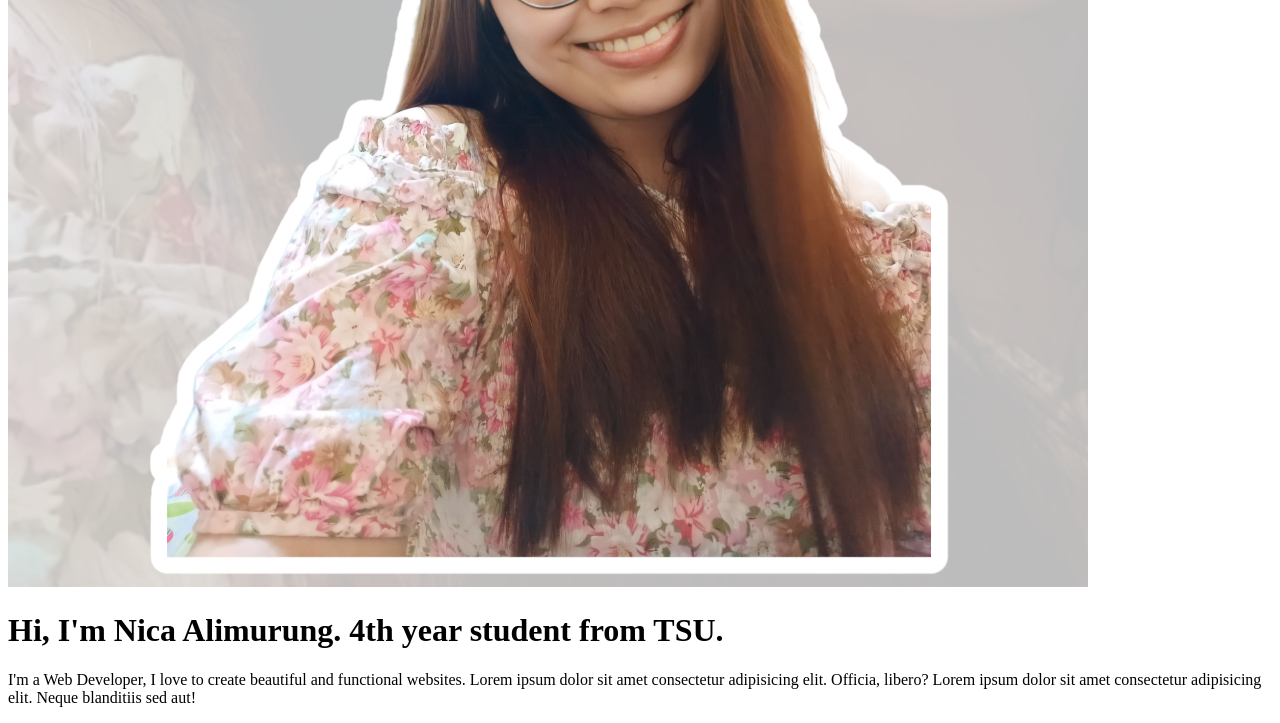
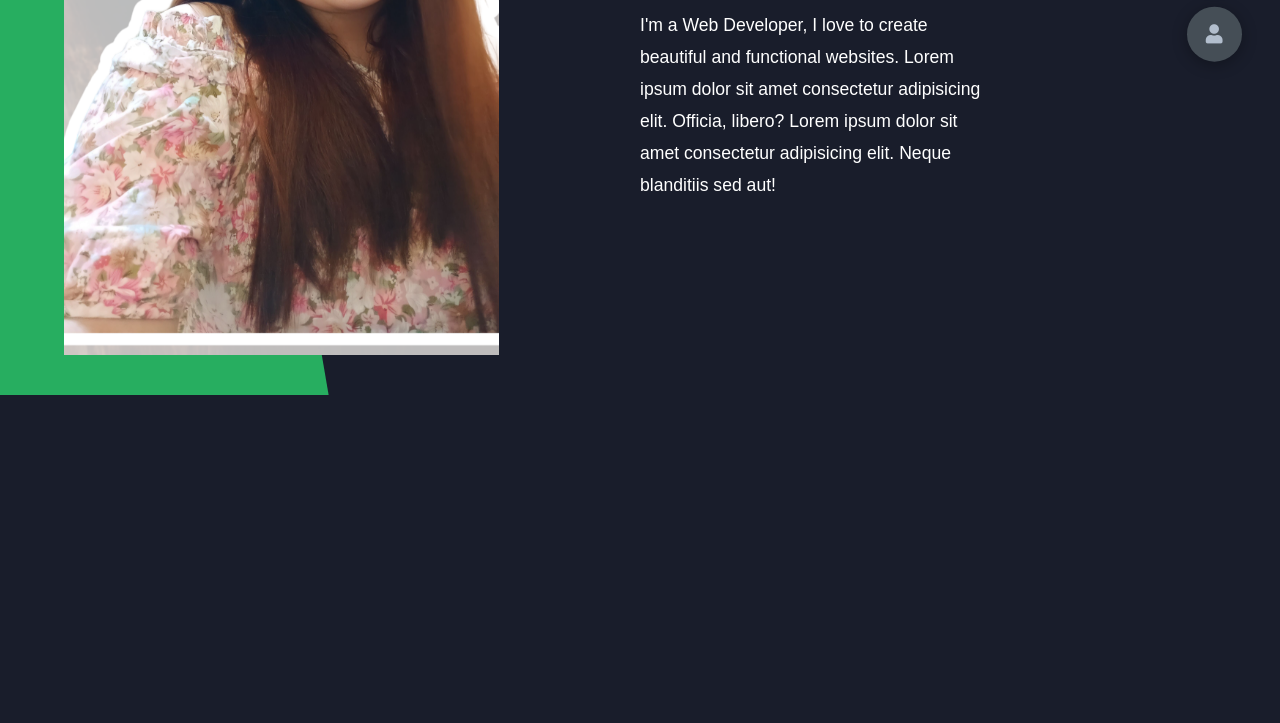
Before and after one commit to LiwanagDale/IPT2-Group5, a plain HTML site: page ALIMURUNGindex.html in a window 1280 px wide. Shown: the part 405-1128 px from the top of the page. After the commit the page ends 800 px from the top, so only its background shows below. Drawn offline with Linux system fonts and the light colour scheme.

Commit message:
HTML Style added

```diff
--- a/ALIMURUNGindex.html
+++ b/ALIMURUNGindex.html
@@ -7,7 +7,223 @@
     <title>Portfolio</title>
 
 
+    <link rel="stylesheet" href="https://cdnjs.cloudflare.com/ajax/libs/font-awesome/5.15.4/css/all.min.css" integrity="sha512-1ycn6IcaQQ40/MKBW2W4Rhis/DbILU74C1vSrLJxCq57o941Ym01SwNsOMqvEBFlcgUa6xLiPY/NS5R+E6ztJQ==" crossorigin="anonymous" referrerpolicy="no-referrer" />
 
+    <style>
+            * {
+      margin: 0;
+      padding: 0;
+      box-sizing: border-box;
+      list-style: none;
+    }
+
+    :root {
+      --color-primary: #191d2b;
+      --color-secondary: #27AE60;
+      --color-white: #FFFFFF;
+      --color-black: #000;
+      --color-grey0: #f8f8f8;
+      --color-grey-1: #dbe1e8;
+      --color-grey-2: #b2becd;
+      --color-grey-3: #6c7983;
+      --color-grey-4: #454e56;
+      --color-grey-5: #2a2e35;
+      --color-grey-6: #12181b;
+      --br-sm-2: 14px;
+      --box-shadow-1: 0 3px 15px rgba(0,0,0,.3);
+    }
+
+
+    body {
+      background-color: var(--color-primary);
+      font-family: "Poppins", sans-serif;
+      font-size: 1.1rem;
+      color: var(--color-white);
+      transition: all 0.4s ease-in-out;
+    }
+
+    a {
+      display: inline-block;
+      text-decoration: none;
+      color: inherit;
+      font-family: inherit;
+    }
+
+    header {
+      min-height: 100vh;
+      color: var(--color-white);
+      overflow: hidden;
+      padding: 0 !important;
+    }
+
+    section {
+      min-height: 100vh;
+      width: 100%;
+      position: absolute;
+      left: 0;
+      top: 0;
+      padding: 3rem 18rem;
+    }
+
+    .container {
+      display: none;
+      transform: translateY(-100%) scale(0);
+      transition: all 0.4s ease-in-out;
+      background-color: var(--color-primary);
+    }
+
+    .active {
+      display: block;
+      animation: appear 1s ease-in-out;
+      transform: translateY(0) scaleY(1);
+    }
+    @keyframes appear {
+      0% {
+        transform: translateY(-100%) scaleY(0);
+      }
+      100% {
+        transform: translateY(0) scaleY(1);
+      }
+    }
+
+    .controls {
+      position: fixed;
+      z-index: 10;
+      top: 50%;
+      right: 3%;
+      display: flex;
+      flex-direction: column;
+      align-items: center;
+      justify-content: center;
+      transform: translateY(-50%);
+    }
+    .controls .control {
+      padding: 1rem;
+      cursor: pointer;
+      background-color: var(--color-grey-4);
+      width: 55px;
+      height: 55px;
+      border-radius: 50%;
+      display: flex;
+      justify-content: center;
+      align-items: center;
+      margin: 0.7rem 0;
+      box-shadow: var(--box-shadow-1);
+    }
+    .controls .control i {
+      font-size: 1.2rem;
+      color: var(--color-grey-2);
+      pointer-events: none;
+    }
+    .controls .active-btn {
+      background-color: var(--color-secondary);
+      transition: all 0.4s ease-in-out;
+    }
+    .controls .active-btn i {
+      color: var(--color-white);
+    }
+
+    .theme-btn {
+      top: 5%;
+      right: 3%;
+      width: 70px;
+      height: 70px;
+      border-radius: 50%;
+      background-color: var(--color-grey-4);
+      cursor: pointer;
+      position: fixed;
+      display: flex;
+      justify-content: center;
+      align-items: center;
+      box-shadow: 0 3px 15px rgba(0, 0, 0, 0.3);
+      transition: all 0.1s ease-in-out;
+    }
+    .theme-btn:active {
+      transform: translateY(-3px);
+    }
+    .theme-btn i {
+      font-size: 1.4rem;
+      color: var(--color-grey-2);
+      pointer-events: none;
+    }
+
+    /*Header-content*/
+    .header-content {
+      display: grid;
+      grid-template-columns: repeat(2, 1fr);
+      min-height: 100vh;
+    }
+    .header-content .left-header {
+      display: flex;
+      align-items: center;
+      position: relative;
+    }
+    .header-content .left-header .h-shape {
+      transition: all 0.4s ease-in-out;
+      width: 65%;
+      height: 100%;
+      background-color: var(--color-secondary);
+      position: absolute;
+      left: 0;
+      top: 0;
+      z-index: -1;
+      clip-path: polygon(0 0, 46% 0, 79% 100%, 0% 100%);
+    }
+    .header-content .left-header .image {
+      border-radius: var(--br-sm-2);
+      height: 90%;
+      width: 68%;
+      margin-left: 4rem;
+      background-color: var(--color-black);
+      transition: all 0.4s ease-in-out;
+    }
+    .header-content .left-header .image img {
+      width: 100%;
+      height: 100%;
+      object-fit: cover;
+      transition: all 0.4s ease-in-out;
+
+    }
+
+    .header-content .right-header {
+      display: flex;
+      flex-direction: column;
+      justify-content: center;
+      padding-right: 18rem;
+    }
+    .header-content .right-header .name {
+      font-size: 3rem;
+    }
+    .header-content .right-header .name span {
+      color: var(--color-secondary);
+    }
+    .header-content .right-header p {
+      margin: 1.5rem 0;
+      line-height: 2rem;
+    }
+
+
+    .about-stats .progress-bars .progress-bar .progress-con .progress .html {
+      width: 80%;
+    }
+    .about-stats .progress-bars .progress-bar .progress-con .progress .css {
+      width: 95%;
+    }
+    main-title h2 {
+        font-size: 2rem;
+      }
+      .main-title h2 span {
+        font-size: 2.3rem;
+      }
+      .main-title h2 .bg-text {
+        font-size: 2.3rem;
+      }
+
+
+
+    /*# sourceMappingURL=styles.css.map */
+
+    </style>
 
 </head>
 <body class="main-content">
```
